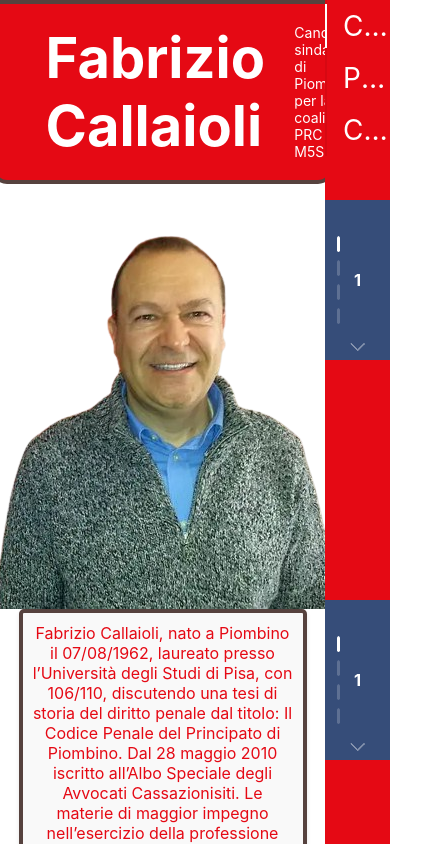
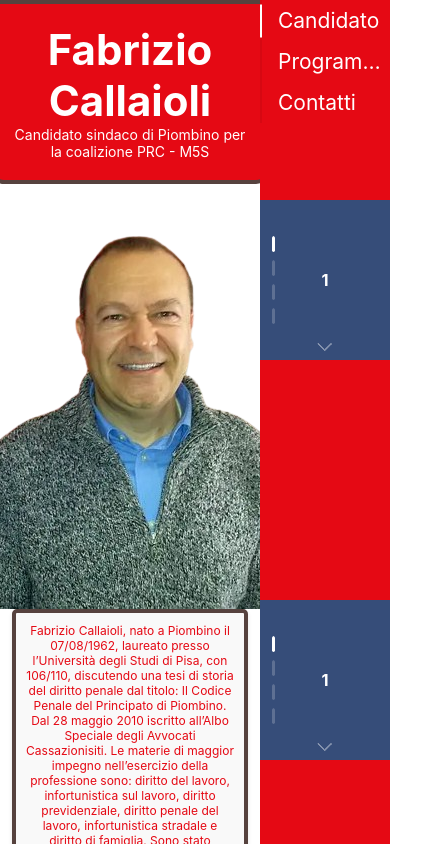
Before and after one commit to prcpiombino/prc_program, a React (Create React App) app in the folder prc/: page /PRC_Piombino/program in a window 390 px wide. Both pictures are taken after a click on the button "Torna alla homepage". Shown: the top 844 px of the page, 421 px wide, since content can reach past the window. Built offline with nearby package versions, Linux system fonts and the light colour scheme.

Commit message:
Major mobile fixes

```diff
--- a/prc/src/components/Contact.jsx
+++ b/prc/src/components/Contact.jsx
@@ -9,6 +9,25 @@ const Contact = (props) => {
       <h2>Contattaci</h2>
       <p>Vuoi far parte della campagna? Scrivici!</p>
       <p>INFO</p>
+      <p>INFO</p>
+      <p>INFO</p>
+      <p>INFO</p>
+      <p>INFO</p>
+      <p>INFO</p>
+      <p>INFO</p>
+      <p>INFO</p>
+      <p>INFO</p>
+      <p>INFO</p>
+      <p>INFO</p>
+      <p>INFO</p>
+      <p>INFO</p>
+      <p>INFO</p>
+      <p>INFO</p>
+      <p>INFO</p>
+      <p>INFO</p>
+      <p>INFO</p>
+      <p>INFO</p>
+      <p>INFO</p>
     </div>
   );
 }
--- a/prc/src/components/HomePage.css
+++ b/prc/src/components/HomePage.css
@@ -7,7 +7,6 @@
 /* Fullscreen homepage */
 .homepage {
   width: 100%;
-    height: 100vh;
   display: flex;
   flex-direction: column;
   align-items: center;
@@ -38,6 +37,20 @@
   padding-left: 10%;
 }
 
+.person-description {
+  margin-top: 10px;
+  text-align: center;
+  font-size: 16px;
+  color: #e50914;
+  padding: 10px;
+  background-color: #f9f9f9;
+  border-radius: 5px;
+  box-shadow: 0 2px 4px rgba(0, 0, 0, 0.1);
+  max-width: 80%;
+  margin: 0 auto;
+  border: 4px solid #56423e;
+}
+
 .anchorContainer {
   background-color: #e50914;
 }
@@ -51,20 +64,6 @@
   background-color: #fff !important;
 }
 
-
-  .person-description {
-    margin-top: 10px;
-    text-align: center;
-    font-size: 16px;
-    color: #e50914;
-    padding: 10px;
-    background-color: #f9f9f9;
-    border-radius: 5px;
-    box-shadow: 0 2px 4px rgba(0, 0, 0, 0.1);
-    max-width: 80%;
-    margin: 0 auto;
-    border: 4px solid #56423e;
-  }
 
 nav ul {
   list-style-type: none;
@@ -105,3 +104,46 @@
 .shortProgram{
   padding: 25dvh;
 }
+
+/* MOBILE */
+
+@media only screen and (max-width: 980px) {
+  .makeItRed .ant-anchor-link-title {
+    font-size: 1.5em;
+  }
+  .communist-header {
+    flex-direction: column;
+    text-align: center;
+  }
+
+  .communist-header h1 {
+    margin: 0;
+    font-size: 3em;
+    padding-left: 0;
+  }
+
+  .communist-header p {
+    margin: 0;
+    font-size: 1em;
+    padding-left: 0;
+  }
+
+  .person-description {
+    margin-top: 10px;
+    text-align: center;
+    font-size: 12px;
+    color: #e50914;
+    padding: 10px;
+    background-color: #f9f9f9;
+    border-radius: 5px;
+    box-shadow: 0 2px 4px rgba(0, 0, 0, 0.1);
+    max-width: 80%;
+    margin: 0 auto;
+    border: 4px solid #56423e;
+  }
+
+  .shortProgram{
+    padding: 1dvh;
+  }
+
+}
--- a/prc/src/components/Main.jsx
+++ b/prc/src/components/Main.jsx
@@ -1,4 +1,4 @@
-import React from 'react';
+import React, { useEffect, useState } from 'react';
 
 import { Anchor, Carousel, Col, Row } from 'antd';
 
@@ -8,6 +8,26 @@ import Contact from './Contact';
 
 const Main = () => {
 
+  const [screenSize, setScreenSize] = useState({
+    width: window.innerWidth,
+    height: window.innerHeight
+  });
+
+  useEffect(() => {
+    const handleResize = () => {
+      setScreenSize({
+        width: window.innerWidth,
+        height: window.innerHeight
+      });
+    };
+    window.addEventListener('resize', handleResize);
+
+    // Cleanup function to remove the event listener when the component unmounts
+    return () => window.removeEventListener('resize', handleResize);
+  }, []);
+
+  const mobile = screenSize.width < 980
+
   const contentStyle = {
     margin: 0,
     height: '160px',
@@ -16,11 +36,10 @@ const Main = () => {
     textAlign: 'center',
     background: '#364d79',
   }
-
   return (
     <div className="App">
       <Row>
-        <Col span={20}>
+        <Col span={mobile ? 16 : 20}>
           <HomePage
             id="part-1"
             style={{
@@ -43,7 +62,7 @@ const Main = () => {
             }}
           />
         </Col>
-        <Col span={4} className='anchorContainer'>
+        <Col span={mobile ? 8 : 4} className='anchorContainer'>
           <Anchor
             className='makeItRed'
             items={[
```
Lines whose indentation alone changed are shown as unchanged.
